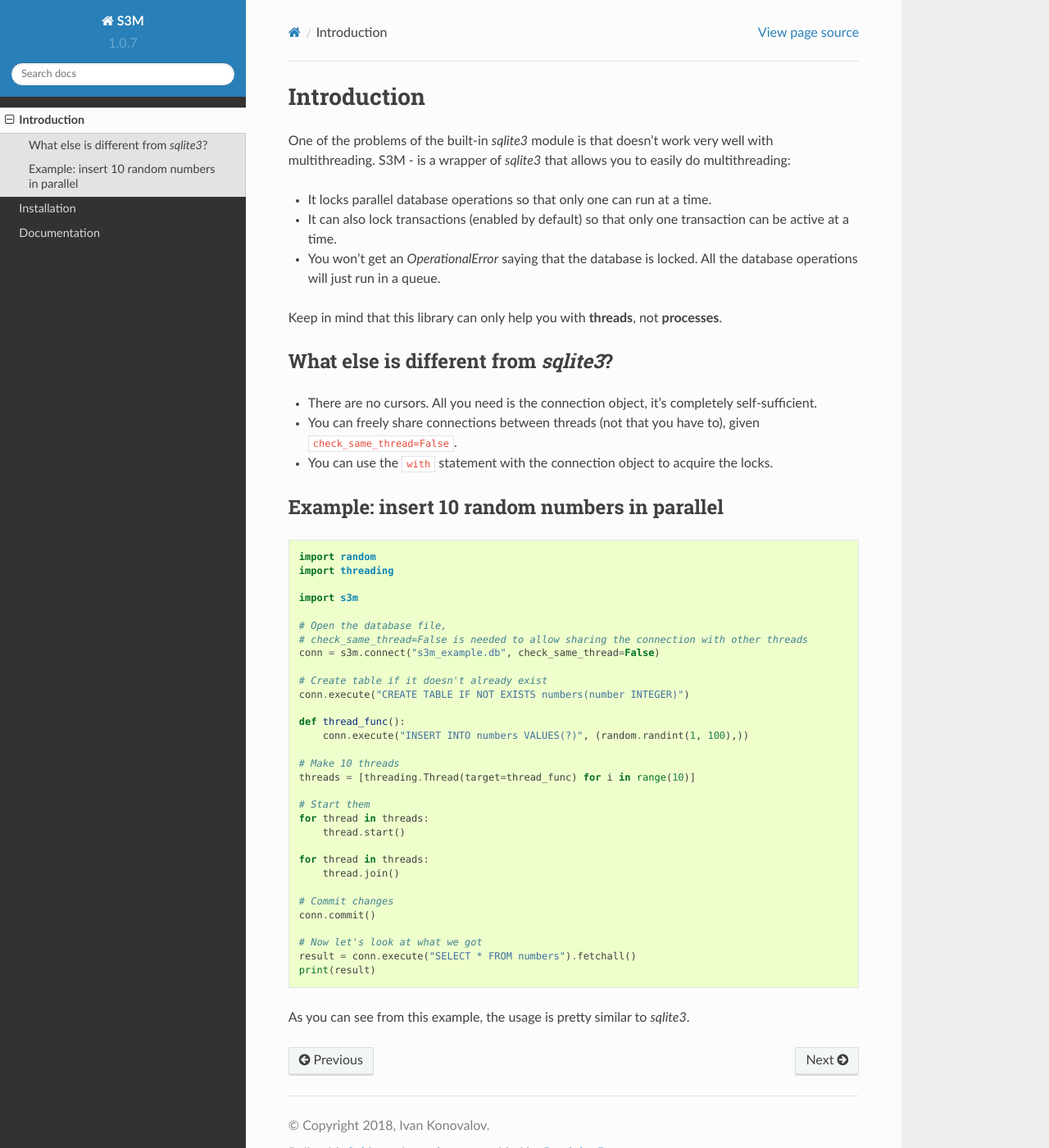
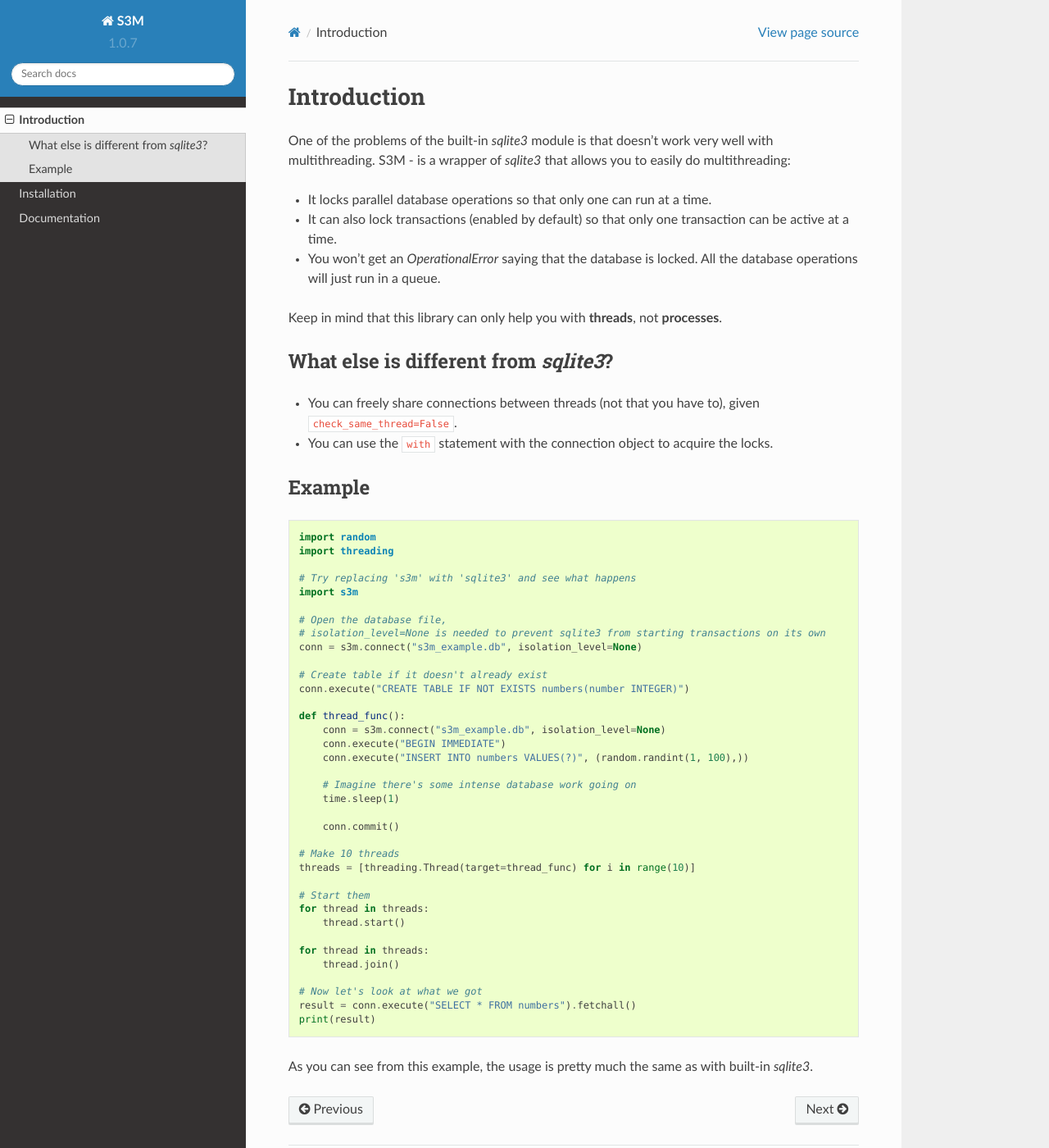
Before and after one commit to ivknv/s3m, a Sphinx documentation site: the page built from docs/intro.rst, in a window 1280 px wide and 1400 px high. Shown: the whole window at 82% size. Built offline with Sphinx 7.4.7 and the Read the Docs theme 2.0.0, drawn with Linux system fonts in a browser that asks for light colours.

Commit message:
Update docs

```diff
--- a/docs/docs.rst
+++ b/docs/docs.rst
@@ -7,7 +7,7 @@ Documentation
 Using ``with`` statement
 ########################
 
-The `Connection` object supports the ``with`` statement.
+The `Connection` (as well as `Cursor`) object supports the ``with`` statement.
 It acquires the locks which will result either in the current thread waiting for other threads
 or making other threads wait until the current thread exits the ``with`` block.
 
--- a/docs/intro.rst
+++ b/docs/intro.rst
@@ -13,11 +13,10 @@ Keep in mind that this library can only help you with **threads**, not **process
 
 What else is different from `sqlite3`?
 ######################################
-* There are no cursors. All you need is the connection object, it's completely self-sufficient.
 * You can freely share connections between threads (not that you have to), given ``check_same_thread=False``.
 * You can use the ``with`` statement with the connection object to acquire the locks.
 
-Example: insert 10 random numbers in parallel
+Example
 #############################################
 
 .. code:: python
@@ -25,17 +24,25 @@ Example: insert 10 random numbers in parallel
     import random
     import threading
 
+    # Try replacing 's3m' with 'sqlite3' and see what happens
     import s3m
 
     # Open the database file,
-    # check_same_thread=False is needed to allow sharing the connection with other threads
-    conn = s3m.connect("s3m_example.db", check_same_thread=False)
+    # isolation_level=None is needed to prevent sqlite3 from starting transactions on its own
+    conn = s3m.connect("s3m_example.db", isolation_level=None)
 
     # Create table if it doesn't already exist
     conn.execute("CREATE TABLE IF NOT EXISTS numbers(number INTEGER)")
 
     def thread_func():
+        conn = s3m.connect("s3m_example.db", isolation_level=None)
+        conn.execute("BEGIN IMMEDIATE")
         conn.execute("INSERT INTO numbers VALUES(?)", (random.randint(1, 100),))
+
+        # Imagine there's some intense database work going on
+        time.sleep(1)
+
+        conn.commit()
 
     # Make 10 threads
     threads = [threading.Thread(target=thread_func) for i in range(10)]
@@ -47,11 +54,8 @@ Example: insert 10 random numbers in parallel
     for thread in threads:
         thread.join()
 
-    # Commit changes
-    conn.commit()
-
     # Now let's look at what we got
     result = conn.execute("SELECT * FROM numbers").fetchall()
     print(result)
 
-As you can see from this example, the usage is pretty similar to `sqlite3`.
+As you can see from this example, the usage is pretty much the same as with built-in `sqlite3`.
```
Also changed, not shown: README.rst (+1 -8 lines).
